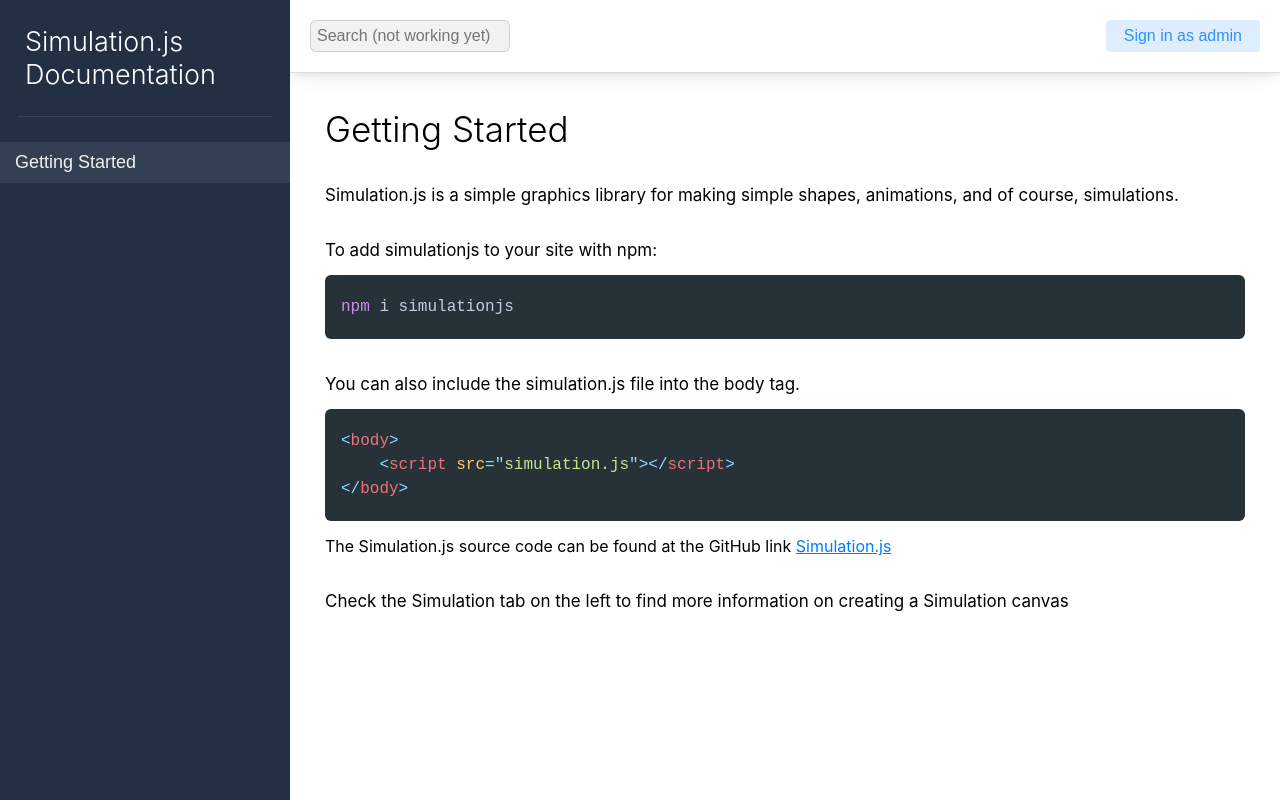
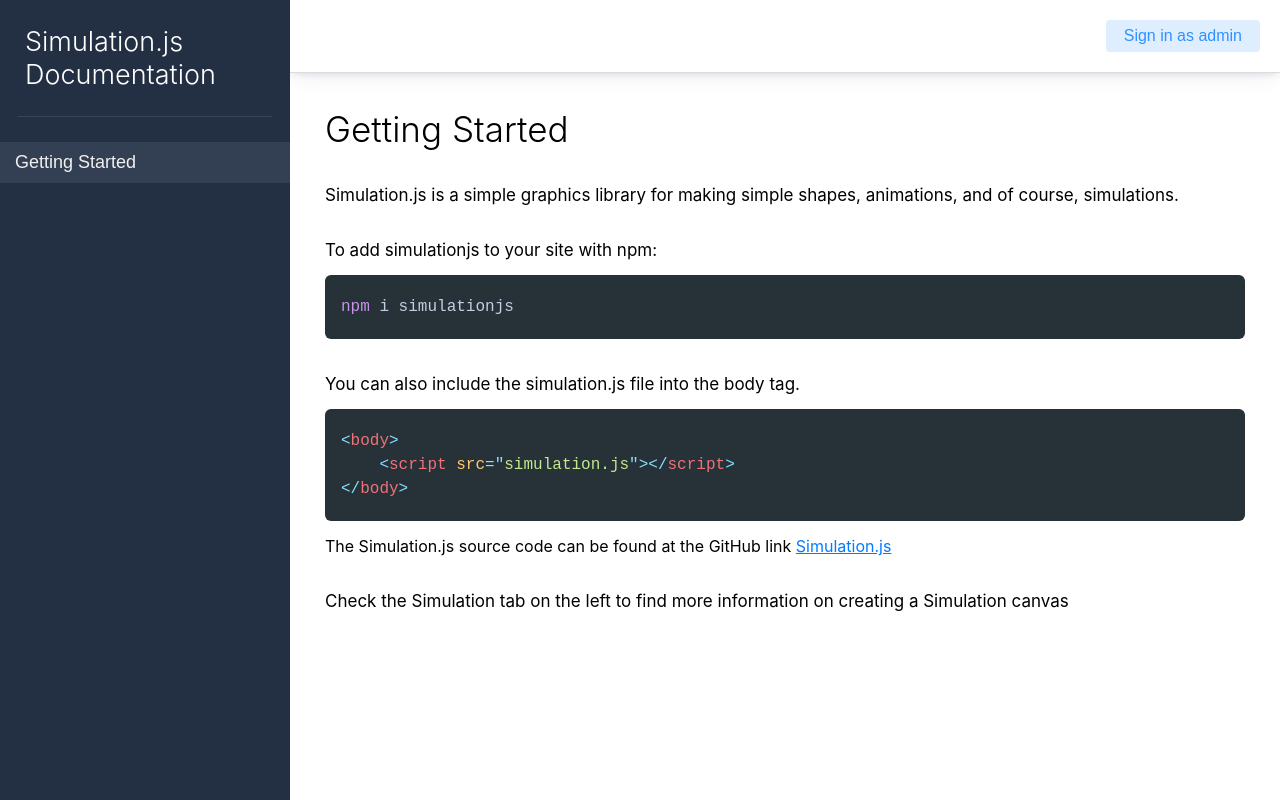
Before and after one commit to Simulation-JS/docs, a Next.js app: page / in a window 1280 px wide. Built offline with nearby package versions, Linux system fonts and the light colour scheme; no server answers; the database is empty.

Commit message:
remove not working search

```diff
--- a/components/header/Header.js
+++ b/components/header/Header.js
@@ -1,5 +1,5 @@
 import styles from '../../styles/Header.module.css';
-import Search from './Search';
+import homeStyles from '../../styles/Home.module.css';
 import Button from '../Button';
 import { signIn, signOut } from '../../tools/firebase';
 import UserPicture from '../UserPicture';
@@ -32,7 +32,6 @@ export default function Header({ user, userLoading, admin = false }) {
   return (
     <>
       <header className={styles.header}>
-        <Search placeholder="Search (not working yet)" />
         {user ? (
           <UserPicture
             user={user}
--- a/components/header/Search.js
+++ /dev/null
@@ -1,10 +0,0 @@
-import styles from '../../styles/Search.module.css';
-
-export default function Search({ placeholder }) {
-  return (
-    <input
-      className={styles.search}
-      placeholder={placeholder}
-    />
-  );
-}
--- a/styles/Header.module.css
+++ b/styles/Header.module.css
@@ -1,7 +1,7 @@
 .header {
 	display: flex;
 	flex-direction: row;
-	justify-content: space-between;
+	justify-content: flex-end;
 	align-items: center;
 	border-bottom: 1px solid var(--light);
 	background: white;
```
